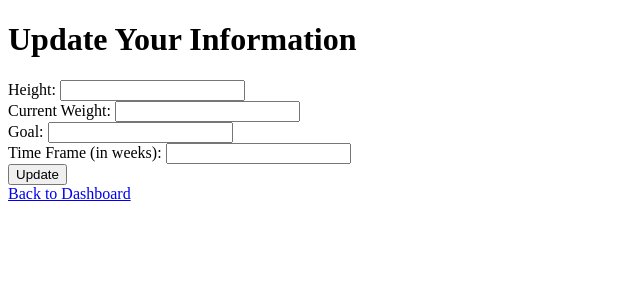
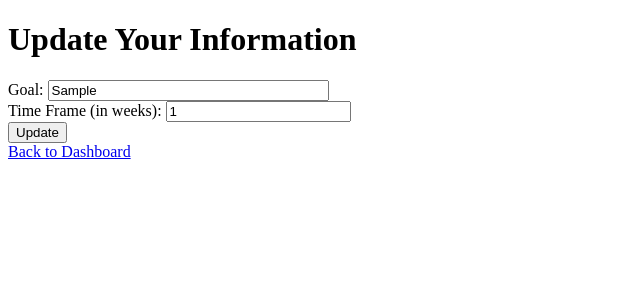
Before and after one commit to immanuella1/workoutplan, a Flask app: page /update_info in a window 1280 px wide. Shown: the top 300 px of the page, without its empty margins (0-640 px from the left). Run offline with Flask 3, Linux system fonts and the light colour scheme; a user stored in the database is signed in; tables that the repository leaves empty hold one stand-in row (values such as "Sample post").

Commit message:
users can now update their goal and get a new workout

```diff
--- a/app/forms/forms.py
+++ b/app/forms/forms.py
@@ -37,6 +37,11 @@ class UserInfoForm(FlaskForm):
     time_frame = IntegerField('Time Frame (in weeks)', validators=[DataRequired()])
     submit = SubmitField('Submit')
 
+class UpdateUserInfoForm(FlaskForm):
+    goal = StringField('Goal', validators=[DataRequired()])
+    time_frame = IntegerField('Time Frame (in weeks)', validators=[DataRequired()])
+    submit = SubmitField('Submit')
+
 
 class WeightEntryForm(FlaskForm):
     weight = FloatField('Weight (in pounds)', validators=[DataRequired()])
--- a/app/routes.py
+++ b/app/routes.py
@@ -11,12 +11,67 @@ from flask import (
 from flask_login import login_user, logout_user, login_required, current_user
 from app import db, login_manager
 from app.models import User, DailyCheckIn, UserInfo, WeightEntry, Workouts
-from app.forms.forms import RegistrationForm, LoginForm, UserInfoForm, WeightEntryForm
+from app.forms.forms import (
+    RegistrationForm,
+    LoginForm,
+    UserInfoForm,
+    WeightEntryForm,
+    UpdateUserInfoForm,
+)
 from app.apis.nutrition_api import nutrition_calculator
 from datetime import date, datetime, timedelta
 from app.apis.openapi_api import workoutRecommendation
 
 bp = Blueprint("auth", __name__)
+
+
+############# HELPER FUNCTIONS ################################################
+def generate_workout_plan(goal, height, current_weight):
+    workout_plan = workoutRecommendation(goal, height, current_weight)
+
+    lines = workout_plan.split("\n")
+    days = [
+        "Monday",
+        "Tuesday",
+        "Wednesday",
+        "Thursday",
+        "Friday",
+        "Saturday",
+        "Sunday",
+        "Nutrition Goals",
+    ]
+    workout_dict = {day: "" for day in days}
+
+    current_day = None
+    for line in lines:
+        if any(day in line for day in days):
+            current_day = next(day for day in days if day in line)
+            workout_dict[current_day] += (
+                line.split(f"{current_day}: ")[1] if ": " in line else ""
+            )
+        elif current_day:
+            workout_dict[current_day] += f"\n{line.strip()}"
+
+    return workout_dict
+
+
+def save_workout_plan(user_id, workout_dict):
+    new_workout = Workouts(
+        user_id=user_id,
+        monday=workout_dict.get("Monday", "").strip(),
+        tuesday=workout_dict.get("Tuesday", "").strip(),
+        wednesday=workout_dict.get("Wednesday", "").strip(),
+        thursday=workout_dict.get("Thursday", "").strip(),
+        friday=workout_dict.get("Friday", "").strip(),
+        saturday=workout_dict.get("Saturday", "").strip(),
+        sunday=workout_dict.get("Sunday", "").strip(),
+        nutrition_goals=workout_dict.get("Nutrition Goals", "").strip(),
+    )
+    db.session.add(new_workout)
+    db.session.commit()
+
+
+####################################################################################
 
 
 # HOME PAGE
@@ -135,7 +190,7 @@ def daily_checkin():
                     total_protein=nutrition_data.get("total_protein"),
                     total_sugars=nutrition_data.get("total_sugars"),
                     total_sodium=nutrition_data.get("total_sodium"),
-                    points_earned=50
+                    points_earned=50,
                 )
 
                 current_user.add_points(50)
@@ -181,48 +236,10 @@ def mandatory_update():
         )
         db.session.add(initial_weight_entry)
 
-        workout_plan = workoutRecommendation(
+        workout_dict = generate_workout_plan(
             form.goal.data, form.height.data, form.current_weight.data
         )
-        # print(workout_plan)
-
-        lines = workout_plan.split("\n")
-        days = [
-            "Monday",
-            "Tuesday",
-            "Wednesday",
-            "Thursday",
-            "Friday",
-            "Saturday",
-            "Sunday",
-            "Nutrition Goals",
-        ]
-        workout_dict = {day: "" for day in days}
-
-        current_day = None
-        for line in lines:
-            if any(day in line for day in days):
-                current_day = next(day for day in days if day in line)
-                workout_dict[current_day] += (
-                    line.split(f"{current_day}: ")[1] if ": " in line else ""
-                )
-            elif current_day:
-                workout_dict[current_day] += f"\n{line.strip()}"
-
-        new_workout = Workouts(
-            user_id=current_user.id,
-            monday=workout_dict.get("Monday", "").strip(),
-            tuesday=workout_dict.get("Tuesday", "").strip(),
-            wednesday=workout_dict.get("Wednesday", "").strip(),
-            thursday=workout_dict.get("Thursday", "").strip(),
-            friday=workout_dict.get("Friday", "").strip(),
-            saturday=workout_dict.get("Saturday", "").strip(),
-            sunday=workout_dict.get("Sunday", "").strip(),
-            nutrition_goals=workout_dict.get("Nutrition Goals", "").strip(),
-        )
-        db.session.add(new_workout)
-
-        db.session.commit()
+        save_workout_plan(current_user.id, workout_dict)
 
         flash("Your information has been saved.")
         flash(workout_dict, "workout_plan")
@@ -288,32 +305,42 @@ def weight_history():
         else:
             next_update = None
 
-    return render_template("weight_history.html", weight_entries=weight_entries, next_update=next_update)
+    return render_template(
+        "weight_history.html", weight_entries=weight_entries, next_update=next_update
+    )
+
 
 @bp.route("/update_info", methods=["GET", "POST"])
 @login_required
 def update_info():
-    form = UserInfoForm()
+    user_info = UserInfo.query.filter_by(user_id=current_user.id).first()
+    if not user_info:
+        flash("User information not found.")
+        return redirect(url_for("auth.index"))
+
+    form = UpdateUserInfoForm(obj=user_info)
     if form.validate_on_submit():
-        user_info = UserInfo.query.filter_by(user_id=current_user.id).first()
-        if not user_info:
-            flash("User information not found.")
-            return redirect(url_for("auth.index"))
-
-        user_info.height = form.height.data
-        user_info.current_weight = form.current_weight.data
         user_info.goal = form.goal.data
         user_info.time_frame = form.time_frame.data
 
+        old_workout = Workouts.query.filter_by(user_id=current_user.id).first()
+        if old_workout:
+            db.session.delete(old_workout)
+
+        workout_dict = generate_workout_plan(
+            form.goal.data, user_info.height, user_info.current_weight
+        )
+        save_workout_plan(current_user.id, workout_dict)
+
         db.session.commit()
-
-        flash("Your information has been updated.")
+        flash(
+            "Your information has been updated and a new workout plan has been generated."
+        )
         return redirect(url_for("auth.index"))
 
     return render_template("update_info.html", form=form)
 
 
-
 @login_manager.user_loader
 def load_user(user_id):
     return User.query.get(int(user_id))
--- a/app/templates/update_info.html
+++ b/app/templates/update_info.html
@@ -8,27 +8,17 @@
   <h1>Update Your Information</h1>
 
   <form method="post">
-    <label for="height">Height:</label>
-    <input type="number" id="height" name="height" step="0.01" required><br>
-
-    <label for="current_weight">Current Weight:</label>
-    <input type="number" id="current_weight" name="current_weight" step="0.01" required><br>
+    {{ form.hidden_tag() }}
 
     <label for="goal">Goal:</label>
-    <input type="text" id="goal" name="goal" required><br>
+    {{ form.goal(size=32) }}<br>
 
     <label for="time_frame">Time Frame (in weeks):</label>
-    <input type="number" id="time_frame" name="time_frame" required><br>
+    {{ form.time_frame(size=32) }}<br>
 
     <button type="submit">Update</button>
   </form>
 
   <a href="{{ url_for('auth.index') }}">Back to Dashboard</a>
-  <script>
-    document.getElementById('update-form').addEventListener('submit', function(event) {
-
-      window.location.href = "{{ url_for('auth.index') }}";
-    });
-  </script>
 </body>
 </html>
```
